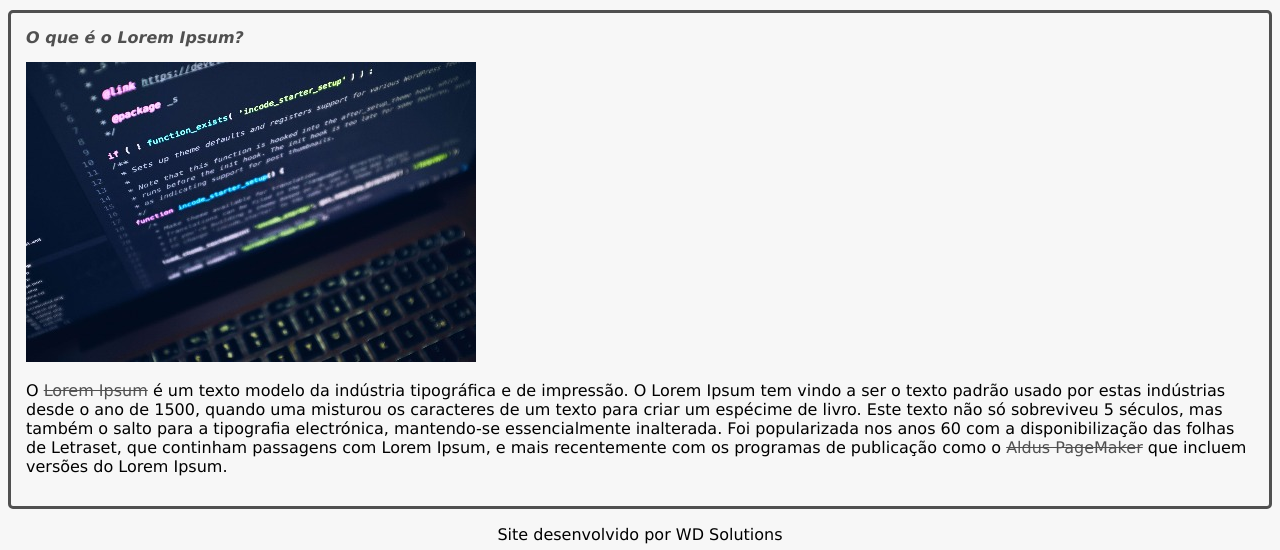
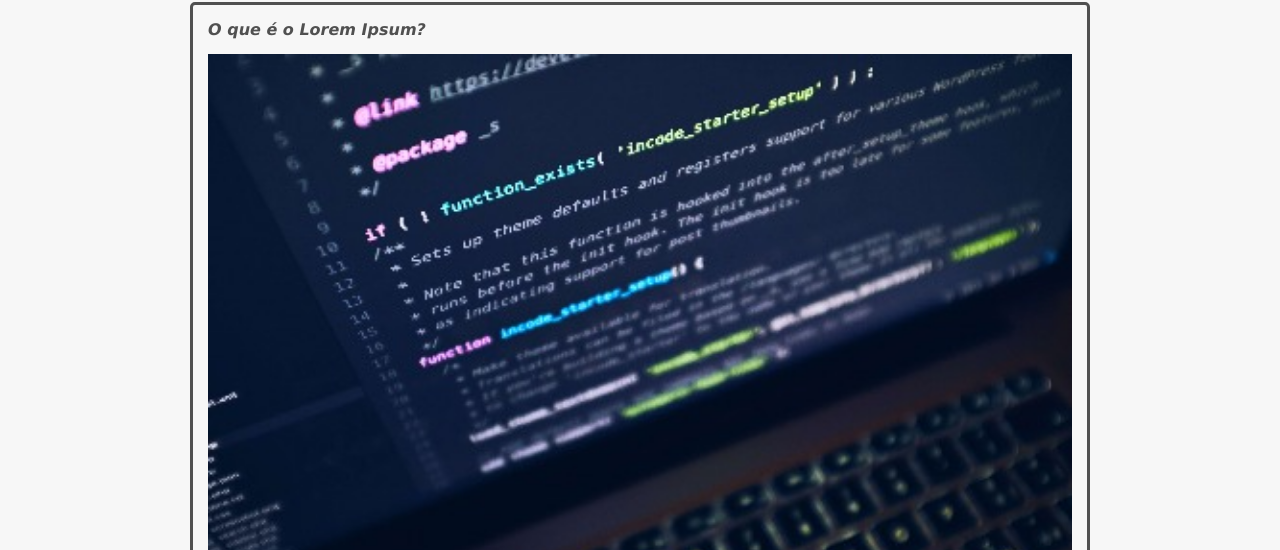
Before and after one commit to wyltamar/curso_basico_html5, a plain HTML site: page index.html in a window 1280 px wide. Shown: the part 250-800 px from the top of the page. Drawn offline with Linux system fonts and the light colour scheme.

Commit message:
ultima aula do curso básico de html5

```diff
--- a/style.css
+++ b/style.css
@@ -1,6 +1,8 @@
 body {
   background-color: #f7f7f7;
   font-family: Verdana;
+  max-width: 900px;
+  margin: auto;
 }
 
 .photo {
@@ -39,10 +41,12 @@ a {
 .post_content {
   margin: 0;
   margin-bottom: 15px;
+  text-align: justify;
 }
 
 .post_image {
   margin-bottom: 15px;
+  width: 100%;
 }
 
 .contacts_list {
```
Also changed, not shown: 1 other file.
